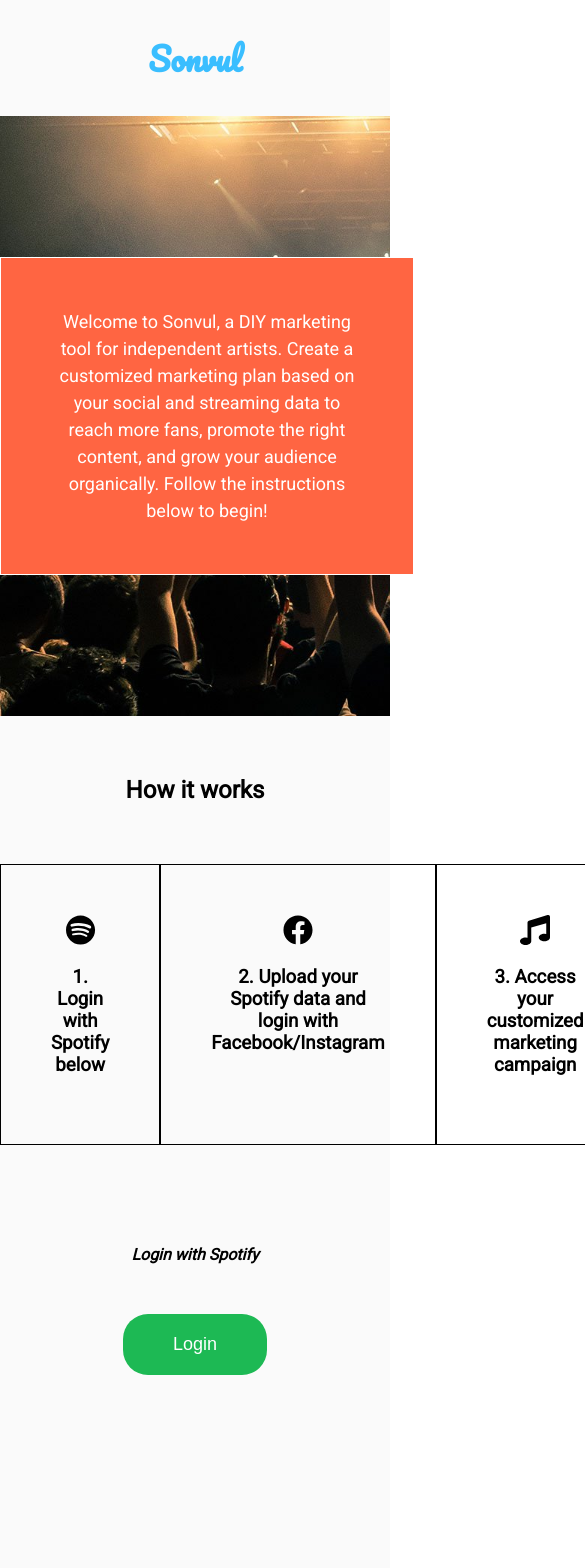
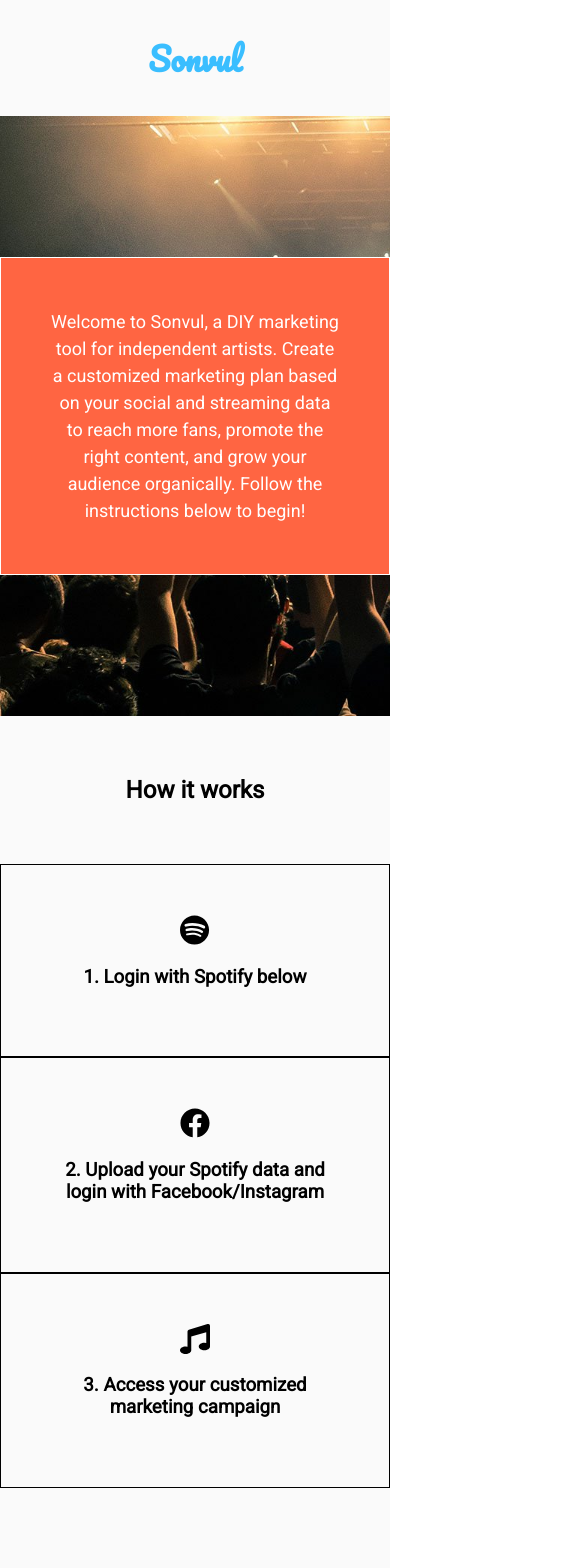
Before and after one commit to Jamesclifford7/sonvul-app, a React (Create React App) app: page / in a window 390 px wide. Shown: the top 1568 px of the page, 585 px wide, since content can reach past the window. Built offline with nearby package versions, Linux system fonts and the light colour scheme; the HTML template or start-up script is replaced by a standard one.

Commit message:
made landing and login pages responsive for mobile and tablet

```diff
--- a/src/components/landing/Landing.css
+++ b/src/components/landing/Landing.css
@@ -72,22 +72,28 @@
     color: black;
 }
 
-/* main .login h3 {
-    width: 60%;
-    margin: 0 auto;
+/* media query for iphone */
+
+@media all and (max-width: 450px) {
+    /* main {
+        width: 100%;
+    } */
+
+    main .landing p {
+        width: inherit;
+    }
+
+    main .instructions {
+        flex-direction: column;
+    }
+
+    main .instructions .instruction {
+        width: inherit;
+    }
 }
 
-main .login span button {
-    border: solid;
-    border-radius: 25%;
-    margin-top: 20px;
+/* media query for tablet */
+
+@media all and (min-width: 600px) and (max-width: 900px) {
+
 }
-
-main .login img {
-    width: 800px;
-    height: auto;
-    margin-top: 30px;
-    border: solid;
-    border-width: 0.5px;
-    border-radius: 0;
-} */
--- a/src/components/login/Login.css
+++ b/src/components/login/Login.css
@@ -23,11 +23,28 @@
     border-radius: 25%;
 }
 
-/* .login button {
-    background-color: #1db954;
-    color: #ffff;
-    border: none;
-    padding: 20px;
-    border-radius: 25px;
-    margin-bottom: 30px;
-} */
+/* media query for iphone */
+
+@media all and (max-width: 450px) {
+    .login h2 {
+        margin: 0 auto;
+        width: 80%;
+    }
+
+    .login .csv-reader-input input {
+        width: 50%;
+    }
+
+    .login img {
+        width: 80%;
+    }
+
+}
+
+/* media query for ipad (vertical) */
+
+@media all and (min-width: 760px) and (max-width: 1030px) {
+    .login img {
+        width: 80%;
+    }
+}
```
